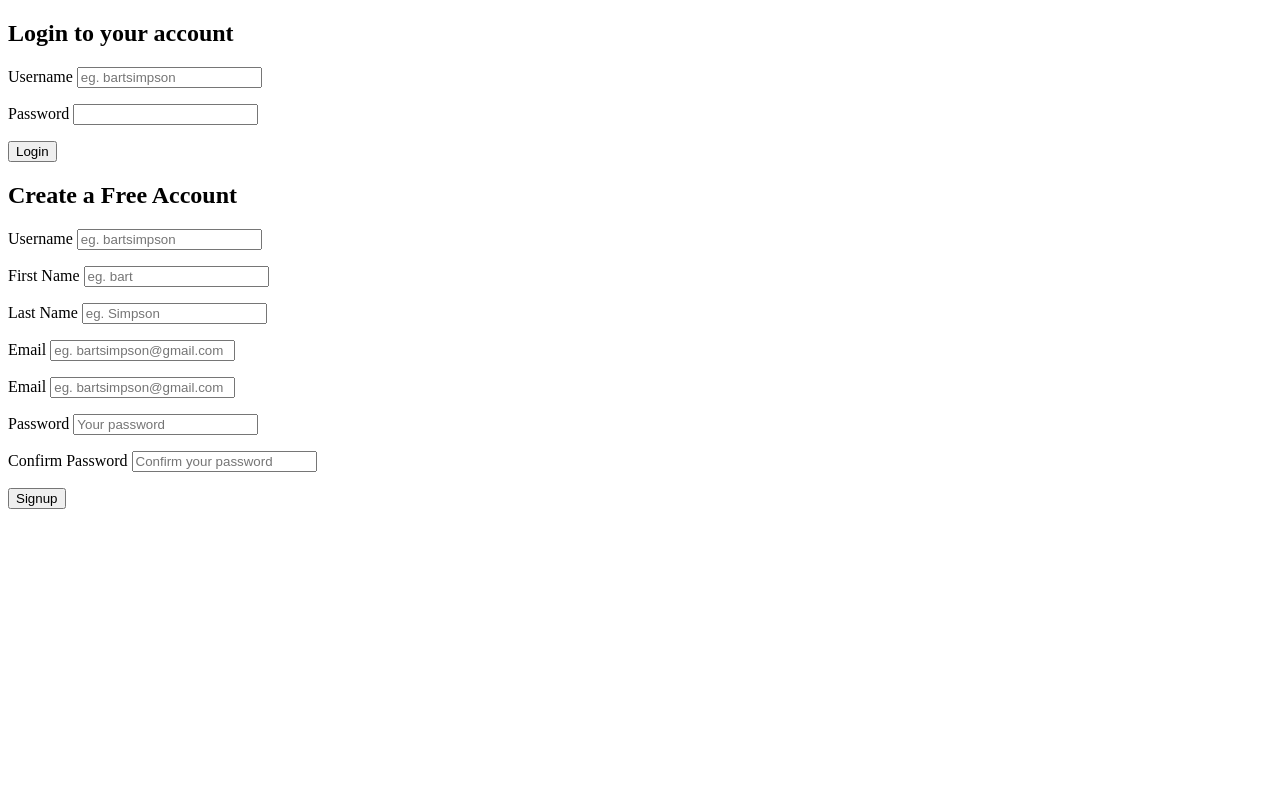
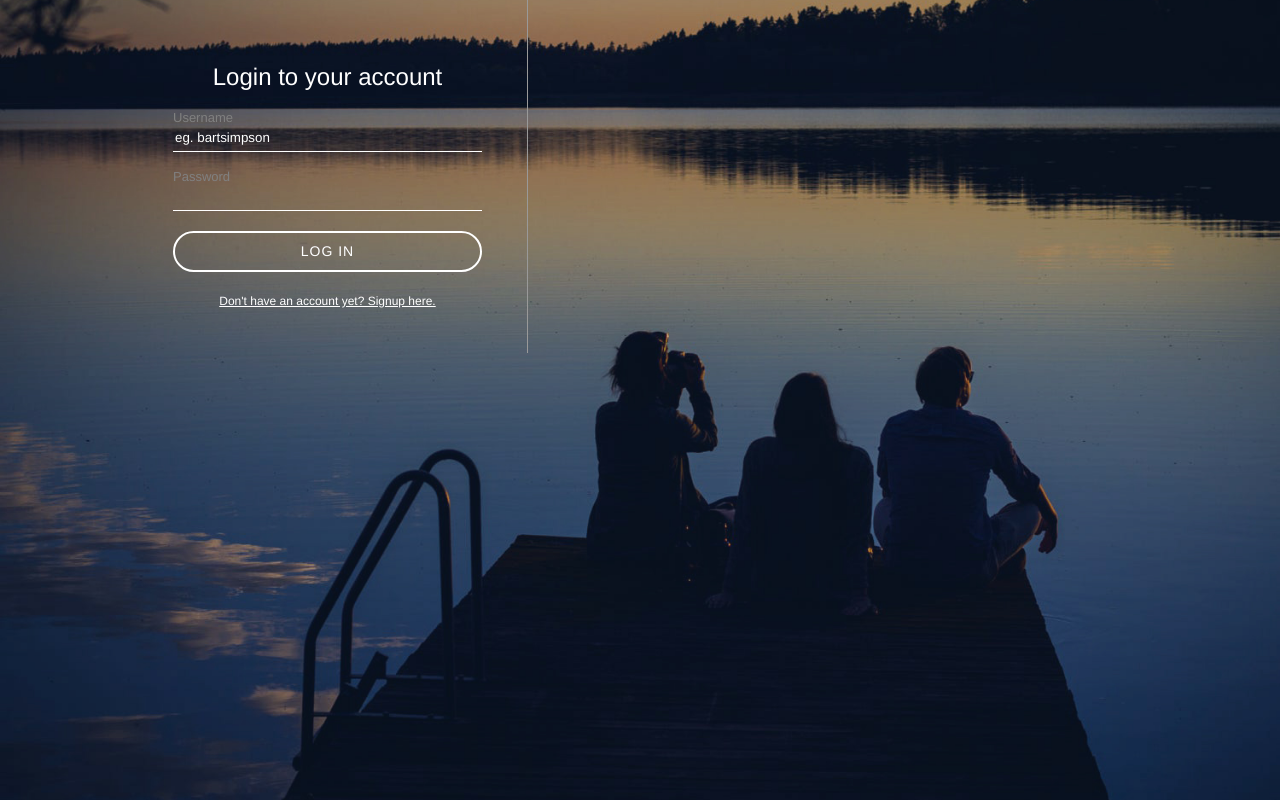
Before and after one commit to jakeibeemassa0908/SpotifyMe, a PHP site: page /register.php in a window 1280 px wide. Run offline with PHP 8.4, Linux system fonts and the light colour scheme.

Commit message:
add javascript

```diff
--- /dev/null
+++ b/assets/css/register.css
@@ -0,0 +1,107 @@
+html,body {
+    padding: 0;
+    margin: 0;
+    height: 100%;
+}
+#background {
+	background-color: #000;
+    background-image: url(../images/bg.jpg);
+    background-position: center;
+    background-size: cover;
+    display: table;
+    height: 100%;
+    width: 100%;
+}
+
+#loginContainer *{
+    color: #fff;
+    font-family:"Helvetica Neue","helvetica","Arial","sans-serif";
+    font-weight:normal;
+    line-height:1em;
+    box-sizing:border-box;
+}
+::-webkit-input-placeholder { /* WebKit, Blink, Edge */
+    color:    #fff;
+}
+:-moz-placeholder { /* Mozilla Firefox 4 to 18 */
+   color:    #fff;
+   opacity:  1;
+}
+::-moz-placeholder { /* Mozilla Firefox 19+ */
+   color:    #fff;
+   opacity:  1;
+}
+:-ms-input-placeholder { /* Internet Explorer 10-11 */
+   color:    #fff;
+}
+::-ms-input-placeholder { /* Microsoft Edge */
+   color:    #fff;
+}
+
+::placeholder { /* Most modern browsers support this now. */
+   color:    #fff;
+}
+
+#loginContainer{
+	width:80%;
+	margin:0 auto;
+	position:relative;
+	max-width:1024px;
+}
+#inputContainer{
+    width: 400px;
+    padding: 45px;
+    float: left;
+    border-right: 1px solid #999;
+}
+
+#inputContainer h2{
+    text-align: center;
+}
+
+#inputContainer input[type="text"],
+#inputContainer input[type="password"],
+#inputContainer input[type="email"]{
+    display:block;
+    background-color: transparent;
+    border: 0;
+    border-bottom:1px solid #fff;
+    height: 27px;
+    line-height: 27px;
+    width: 100%;
+}
+#inputContainer label{
+    color: gray;
+    font-size: 13px;
+    margin-top: 15px;
+}
+
+#inputContainer button{
+    background-color: transparent;
+    border: 2px solid white;
+    border-radius: 250px;
+    color: white;
+    display: block;
+    font-size: 14px;
+    letter-spacing: 1px;
+    margin: 20px auto;
+    height: 41px;
+    width: 100%;
+}
+
+#inputContainer button:hover {
+    cursor: pointer;
+}
+
+.hasAccountText span{
+    font-weight: bold;
+    font-size: 12px;
+}
+
+.hasAccountText{
+    text-align: center;
+}
+
+#registerForm , #loginForm{
+    display:none;
+}
--- /dev/null
+++ b/assets/js/register.js
@@ -0,0 +1,13 @@
+$(document).ready(function(){
+
+    $("#hideLogin").click(function(){
+        $("#loginForm").hide();
+        $("#registerForm").show();
+    });
+
+    $("#hideRegister").click(function(){
+        $("#loginForm").show();
+        $("#registerForm").hide();
+    });
+
+});
--- a/register.php
+++ b/register.php
@@ -19,10 +19,42 @@
 <html>
 <head>
 	<title>Welcome to SpotifyMe</title>
+	<link rel="stylesheet" type="text/css" href="assets/css/register.css">
+	<script src="https://ajax.googleapis.com/ajax/libs/jquery/3.3.1/jquery.min.js"></script>
+
+	<script src="assets/js/register.js"></script>
 </head>
 <body>
+
+	<?php
+		if(isset($_POST['registerButton'])){
+			echo '
+				<script>
+				$(document).ready(function(){
+
+					$("#loginForm").hide();
+
+					$("#registerForm").show();
+				});
+			</script>
+			';
+		} else{
+			echo '
+				<script>
+					$(document).ready(function(){
+
+						$("#loginForm").show();
+
+						$("#registerForm").hide();
+					});
+				</script>
+		';
+		}
+	?>
+	<div id="background">
+		<div id="loginContainer">
 				<div id="inputContainer">
-		<form id="LoginForm" action = "register.php" method="POST">
+					<form id="loginForm" action = "register.php" method="POST">
 						<h2>Login to your account</h2>
 
 						<p>
@@ -35,7 +67,13 @@
 							<input id="loginPassword" type="password" name="loginPassword" required>
 						</p>
 
-			<button type="submit" name="loginButton">Login</button>
+						<button type="submit" name="loginButton">LOG IN</button>
+
+						<div class="hasAccountText">
+							<a href="#">
+								<span id="hideLogin">Don't have an account yet? Signup here.</span>
+							</a>
+						</div>
 					</form>
 
 					<form id="registerForm" action = "register.php" method="POST">
@@ -69,7 +107,7 @@
 						</p>
 
 						<p>
-				<label for="email2">Email</label>
+							<label for="email2">Confirm email</label>
 							<input id="email2" type="text" name="email2" placeholder="eg. bartsimpson@gmail.com" value="<?php getInputValue('email2') ?>"required>
 						</p>
 
@@ -87,8 +125,15 @@
 						</p>
 
 						<button type="submit" name="registerButton">Signup</button>
+
+						<div class="hasAccountText">
+							<a href="#">
+								<span id="hideRegister">Already have an account? Login here.</span>
+							</a>
+						</div>
 					</form>
-
+				</div>
+			</div>
 	</div>
 </body>
 </html>
```
Also changed, not shown: assets/images/bg.jpg (added). Lines whose indentation alone changed are shown as unchanged.
